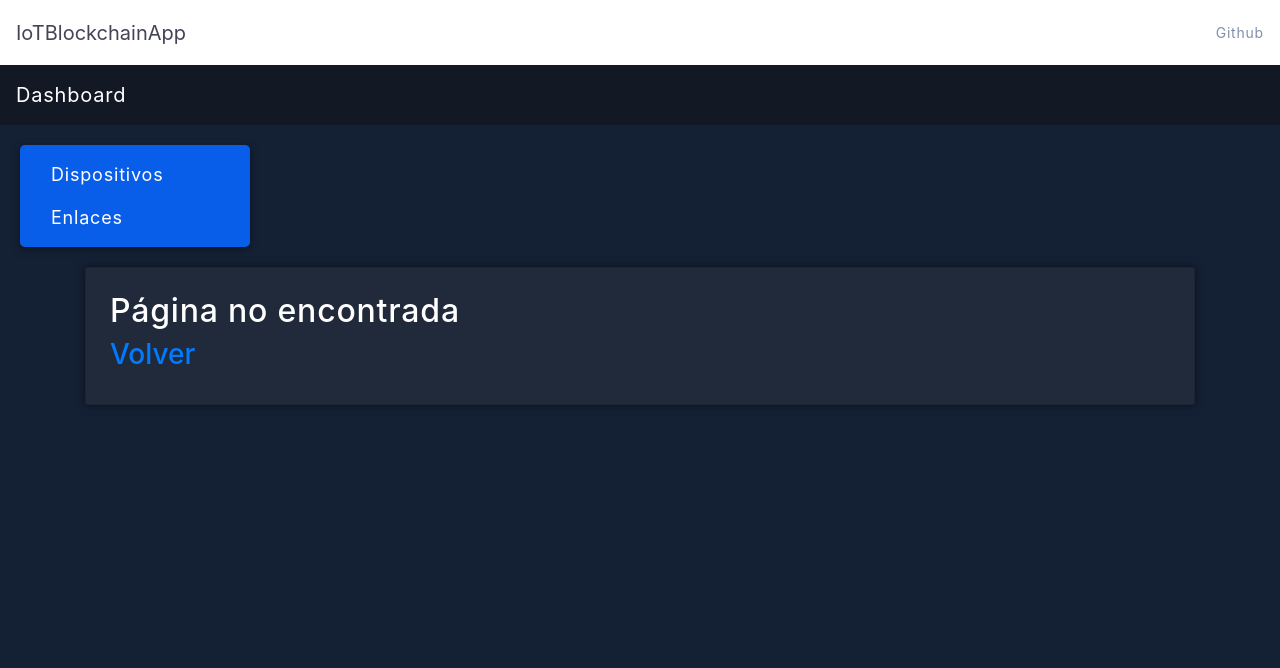
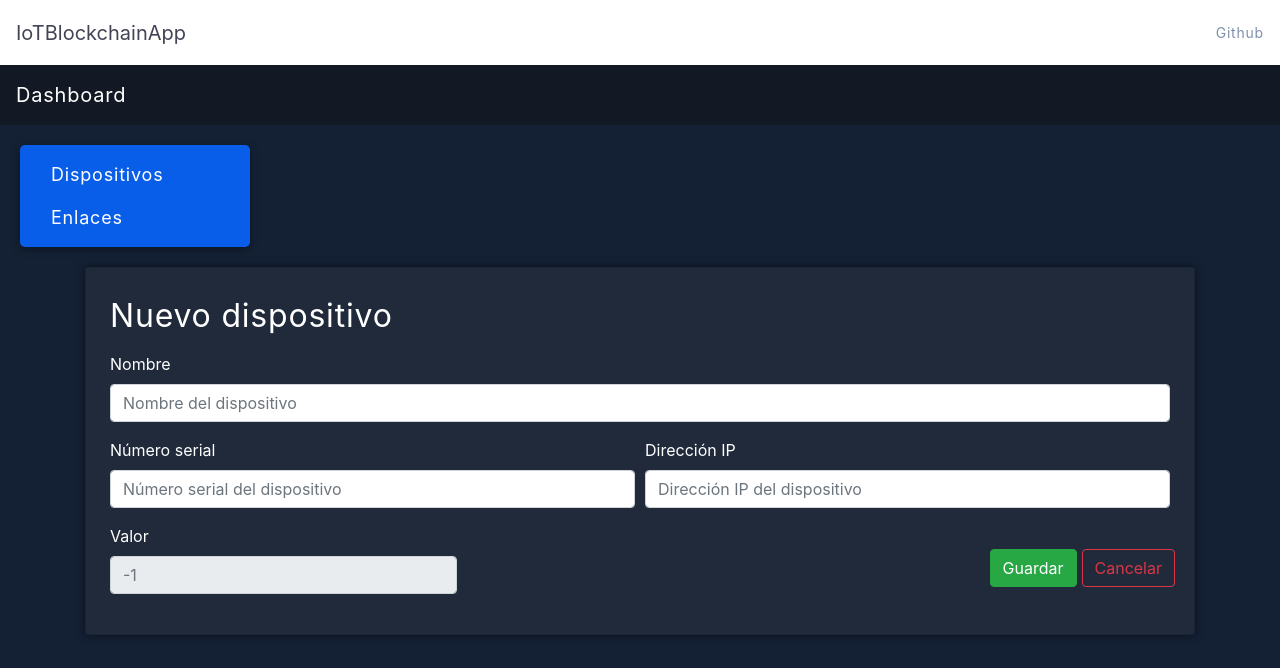
Before and after one commit to y310w/IoTBlockchainAPP, a Gatsby site in the folder web/: page /new-device in a window 1280 px wide. Before the commit this address had no page. Built offline with nearby package versions, Linux system fonts and the light colour scheme; Gatsby itself is replaced by a stand-in of ours.

Commit message:
Funcionalidad Device. closes #14

```diff
--- /dev/null
+++ b/web/src/components/form-device.js
@@ -0,0 +1,137 @@
+import React, { useState } from "react"
+import { Link, navigate } from "gatsby"
+import { useMutation, gql } from "@apollo/client"
+import {
+  Button,
+  Col,
+  Form,
+  FormGroup,
+  Label,
+  Input,
+  Row
+} from "reactstrap";
+
+const ADD_DEVICE = gql`
+  mutation AddDevice($name: String!, $serial: String!, $ipAddress: String!) {
+    addDevice(name: $name, serial: $serial, ipAddress: $ipAddress) {
+      name
+      serial
+      ipAddress
+      value
+    }
+  }
+`;
+
+const EDIT_DEVICE = gql`
+  mutation setValue($serial: String!, $value: Int!) {
+    setValue(serial: $serial, value: $value)
+  }
+`;
+
+export default function FormDevice(props) {
+  const [addDevice] = useMutation(ADD_DEVICE, {onCompleted: successMessage});
+  const [setValue] = useMutation(EDIT_DEVICE, {onCompleted: successMessage});
+
+  let device = {
+    name: "",
+    serial: "",
+    ipAddress: "",
+    value: -1,
+    mode: "add"
+  }
+
+  if (props.data) {
+    device = {
+      name: props.data.name,
+      serial: props.data.serial,
+      ipAddress: props.data.ipAddress,
+      value: props.data.value,
+      mode: "edit"
+    }
+  }
+
+  const [deviceState, setState] = useState(device)
+
+  function handleInputChange(event) {
+    const {name , value} = event.target
+    setState( prevState => ({
+        ...prevState,
+        [name] : value
+    }))
+  }
+
+  function handleSubmit(event) {
+    event.preventDefault();
+
+    if (deviceState.mode === "add") {
+      addDevice({
+        variables: {
+          name: deviceState.name,
+          serial: deviceState.serial,
+          ipAddress: deviceState.ipAddress,
+        }
+      });
+    } else if (deviceState.mode === "edit") {
+      setValue({
+        variables: {
+          serial: deviceState.serial,
+          value: parseInt(deviceState.value),
+        }
+      });
+    }
+  }
+
+  function successMessage () {
+    setState('');
+    navigate('/devices/', {state: { success: true, message: 'Se ha guardado con exito', policy: "cache-and-network"}})
+  }
+
+  const mode = deviceState.mode;
+
+  return (
+    <Form onSubmit={handleSubmit}>
+      <FormGroup>
+        <Label for="Name">Nombre</Label>
+        { mode !== "add"
+          ? <Input type="text" name="name" id="Name" placeholder="Nombre del dispositivo" value={deviceState.name} disabled />
+          : <Input type="text" name="name" id="Name" placeholder="Nombre del dispositivo" onChange={handleInputChange} />
+        }
+      </FormGroup>
+      <Row form>
+        <Col md={6}>
+          <FormGroup>
+            <Label for="Serial">Número serial</Label>
+            { mode !== "add"
+              ? <Input type="text" name="serial" id="Serial" placeholder="Número serial del dispositivo" value={deviceState.serial} disabled />
+              : <Input type="text" name="serial" id="Serial" placeholder="Número serial del dispositivo" onChange={handleInputChange} />
+            }
+          </FormGroup>
+        </Col>
+        <Col md={6}>
+          <FormGroup>
+            <Label for="IpAddress">Dirección IP</Label>
+            { mode !== "add"
+              ? <Input type="text" name="ipAddress" id="IpAddress" placeholder="Dirección IP del dispositivo" value={deviceState.ipAddress} disabled />
+              : <Input type="text" name="ipAddress" id="IpAddress" placeholder="Dirección IP del dispositivo" onChange={handleInputChange} />
+            }
+          </FormGroup>
+        </Col>
+      </Row>
+      <Row form className="outer">
+        <Col md={4}>
+          <FormGroup>
+            <Label for="value">Valor</Label>
+            { mode !== "add"
+              ? <Input type="number" name="value" id="value" placeholder="-1" value={deviceState.value} onChange={handleInputChange} />
+              : <Input type="number" name="value" id="value" placeholder="-1" disabled/>
+            }
+          </FormGroup>
+        </Col>
+        <div className="inner">
+          <Button type="submit" color="success" className="button-form"> Guardar </Button>
+          <Link to="/devices" state={{ policy: "cache-first" }}><Button outline color="danger" className="button-form"> Cancelar </Button></Link>
+        </div>
+      </Row>
+    </Form>
+  );
+}
--- /dev/null
+++ b/web/src/pages/new-device.js
@@ -0,0 +1,13 @@
+import React from "react"
+import Layout from "../components/layout"
+import FormDevice from "../components/form-device"
+import { CardTitle } from "reactstrap"
+
+export default function NewDevice() {
+  return (
+    <Layout>
+      <CardTitle className="is-light-text text-x-large letter-spacing"> Nuevo dispositivo </CardTitle>
+      <FormDevice/>
+    </Layout>
+  )
+}
```
Also changed, not shown: web/src/components/table.js (+30 -12 lines), web/src/pages/devices.js (added, +57 -0 lines), web/src/pages/edit-device.js (added, +75 -0 lines).
